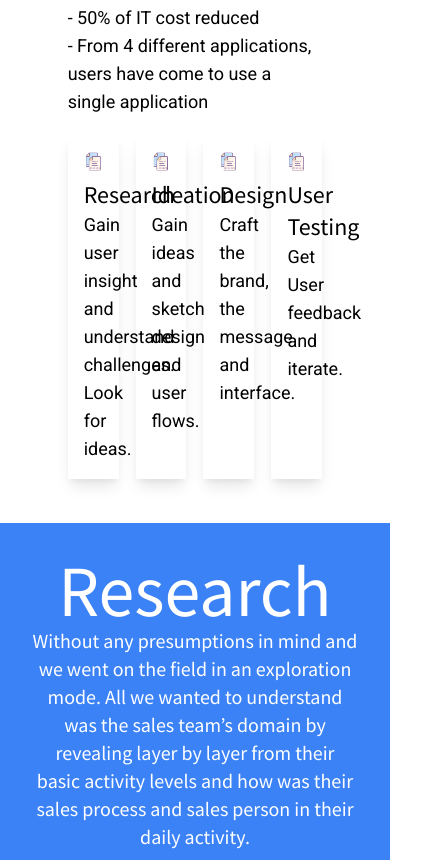
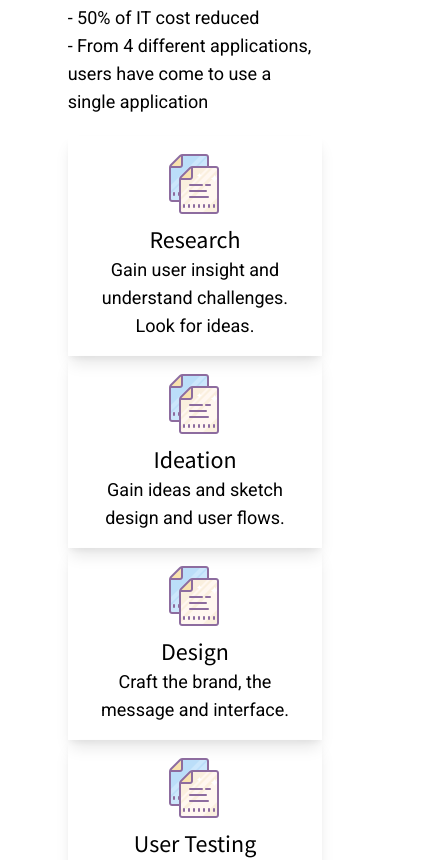
Before and after one commit to rajesh171812/portfolio-poc, a Next.js app: page / in a window 390 px wide. Shown: the part 2200-3060 px from the top of the page, 432 px wide, since content can reach past the window. Built offline with nearby package versions, Linux system fonts and the light colour scheme.

Commit message:
feat: added responsive styles for mobile

```diff
--- a/pages/index.js
+++ b/pages/index.js
@@ -76,6 +76,7 @@ export default function Home() {
     checkSlide();
     // debounce(checkSlide)
   };
+
   useEffect(() => {
     window.addEventListener("scroll", handleScroll);
     return () => window.removeEventListener("scroll", handleScroll);
@@ -173,8 +174,8 @@ export default function Home() {
                 application
               </div>
             </div>
-            <div className="flex flex-row flex-wrap justify-between my-5">
-              <div className="max-w-1/4 card-appear transform translate-y-10">
+            <div className="flex flex-col lg:flex-row flex-wrap justify-between my-5">
+              <div className="lg:max-w-1/4 card-appear transform translate-y-10">
                 <Card
                   img="icon-copy.png"
                   imgAlt="Research"
@@ -182,7 +183,7 @@ export default function Home() {
                   title="Gain user insight and understand challenges. Look for ideas."
                 />
               </div>
-              <div className="max-w-1/4 card-appear transform translate-y-10">
+              <div className="lg:max-w-1/4 card-appear transform translate-y-10">
                 <Card
                   img="icon-copy.png"
                   imgAlt="Ideation"
@@ -190,7 +191,7 @@ export default function Home() {
                   title="Gain ideas and sketch design and user flows."
                 />
               </div>
-              <div className="max-w-1/4 card-appear transform translate-y-10">
+              <div className="lg:max-w-1/4 card-appear transform translate-y-10">
                 <Card
                   img="icon-copy.png"
                   imgAlt="Design"
@@ -198,7 +199,7 @@ export default function Home() {
                   title="Craft the brand, the message and interface."
                 />
               </div>
-              <div className="max-w-1/4 card-appear transform translate-y-10">
+              <div className="lg:max-w-1/4 card-appear transform translate-y-10">
                 <Card
                   img="icon-copy.png"
                   imgAlt="User Testing"
@@ -239,8 +240,8 @@ and sales person in their daily activity."
                 to detect formerly unaddressed user groups
               </div>
             </div>
-            <div className="flex flex-row flex-wrap justify-between my-5">
-              <div className="max-w-1/3 card-appear simple-card">
+            <div className="flex flex-col lg:flex-row flex-wrap justify-between my-5">
+              <div className="lg:max-w-1/3 card-appear simple-card">
                 <SimpleCard
                   img="icon-copy.png"
                   imgAlt="Smiley"
@@ -254,7 +255,7 @@ and sales person in their daily activity."
                     the office."
                 />
               </div>
-              <div className="max-w-1/3 card-appear simple-card">
+              <div className="lg:max-w-1/3 card-appear simple-card">
                 <SimpleCard
                   img="icon-copy.png"
                   imgAlt="Smiley"
@@ -268,7 +269,7 @@ and sales person in their daily activity."
                   these at one place. "
                 />
               </div>
-              <div className="max-w-1/3 card-appear simple-card">
+              <div className="lg:max-w-1/3 card-appear simple-card">
                 <SimpleCard
                   img="icon-copy.png"
                   imgAlt="Smiley"
@@ -295,8 +296,8 @@ and sales person in their daily activity."
           <div className="col-span-1"></div>
           <div className="col-span-4 text-lg">
             <BlueHeading headingTitle="Accessing information in a single tap." />
-            <div className="grid grid-cols-8 gap-5">
-              <div className="col-span-3">
+            <div className="grid grid-cols-1 lg:grid-cols-8 gap-5">
+              <div className="col-span-1 lg:col-span-3">
                 <RegularParagraph
                   content="With a single tap, the user will be able to
                   access the summary view of the
@@ -306,7 +307,7 @@ and sales person in their daily activity."
                 />
               </div>
               <div className="col-span-1"></div>
-              <div className="col-span-4">
+              <div className="col-span-1 lg:col-span-4">
                 <img
                   src="http://unsplash.it/400/450"
                   className="slide-in right opacity-0 transform transition-all translate-x-10"
@@ -321,15 +322,15 @@ and sales person in their daily activity."
           <div className="col-span-1"></div>
           <div className="col-span-4 text-lg">
             <BlueHeading headingTitle="Appointment organizer." />
-            <div className="grid grid-cols-8 gap-5">
-              <div className="col-span-4">
+            <div className="grid grid-cols-1 lg:grid-cols-8 gap-5">
+              <div className="col-span-1 lg:col-span-4">
                 <img
                   src="http://unsplash.it/400/500"
                   className="slide-in left opacity-0 transform transition-all -translate-x-10"
                 />
               </div>
               <div className="col-span-1"></div>
-              <div className="col-span-3">
+              <div className="col-span-1 lg:col-span-3">
                 <RegularParagraph
                   content="A simple timeline view of the days for a given month
                     which prioritises the upcoming/past appointments/
--- a/tailwind.config.js
+++ b/tailwind.config.js
@@ -5,6 +5,7 @@ module.exports = {
   darkMode: 'media', // or 'media' or 'class'
   theme: {
     screens: {
+      xs: "200px",
       sm: "480px",
       md: "768px",
       lg: "976px",
```
